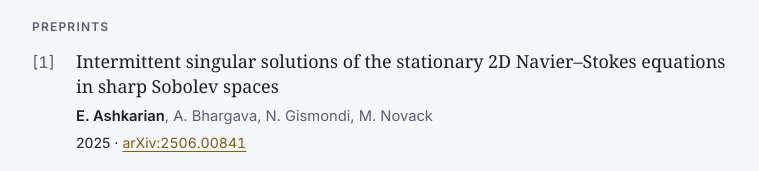
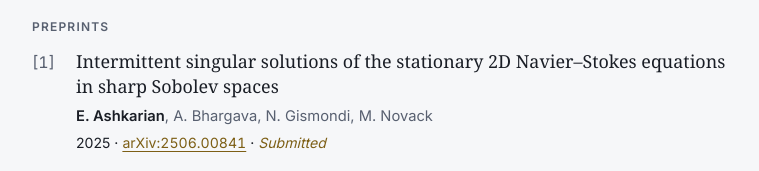
Before and after one commit to eashkari/eashkari.github.io, a plain HTML site: page index.html in a window 1280 px wide. Shown: the part 1126-1297 px from the top of the page, without its empty margins (260-1019 px from the left). Drawn offline with Linux system fonts and the light colour scheme; a web font is replaced by a local one.

Commit message:
Mark Navier–Stokes preprint as submitted
Co-Authored-By: Claude Opus 5.5 <noreply@anthropic.com>

```diff
--- a/index.html
+++ b/index.html
@@ -146,6 +146,7 @@ p { margin: 0 0 1rem; }
 .bib .authors strong { color: var(--ink); font-weight: 600; }
 .bib .meta { font-size: 0.88rem; margin-top: 0.2rem; }
 .bib .meta a { font-variant-numeric: tabular-nums; }
+.bib .status { color: var(--accent); font-style: italic; }
 
 /* Dated lists (talks, teaching, conferences) */
 .dated { list-style: none; margin: 0; padding: 0; }
@@ -255,7 +256,7 @@ footer { border-top: 1px solid var(--rule); padding-block: 2rem 3rem; color: var
         <div>
           <span class="title">Intermittent singular solutions of the stationary 2D Navier–Stokes equations in sharp Sobolev spaces</span>
           <span class="authors"><strong>E. Ashkarian</strong>, A. Bhargava, N. Gismondi, M. Novack</span>
-          <div class="meta">2025 · <a href="https://arxiv.org/abs/2506.00841">arXiv:2506.00841</a></div>
+          <div class="meta">2025 · <a href="https://arxiv.org/abs/2506.00841">arXiv:2506.00841</a> · <span class="status">Submitted</span></div>
         </div>
       </li>
       <li>
```
